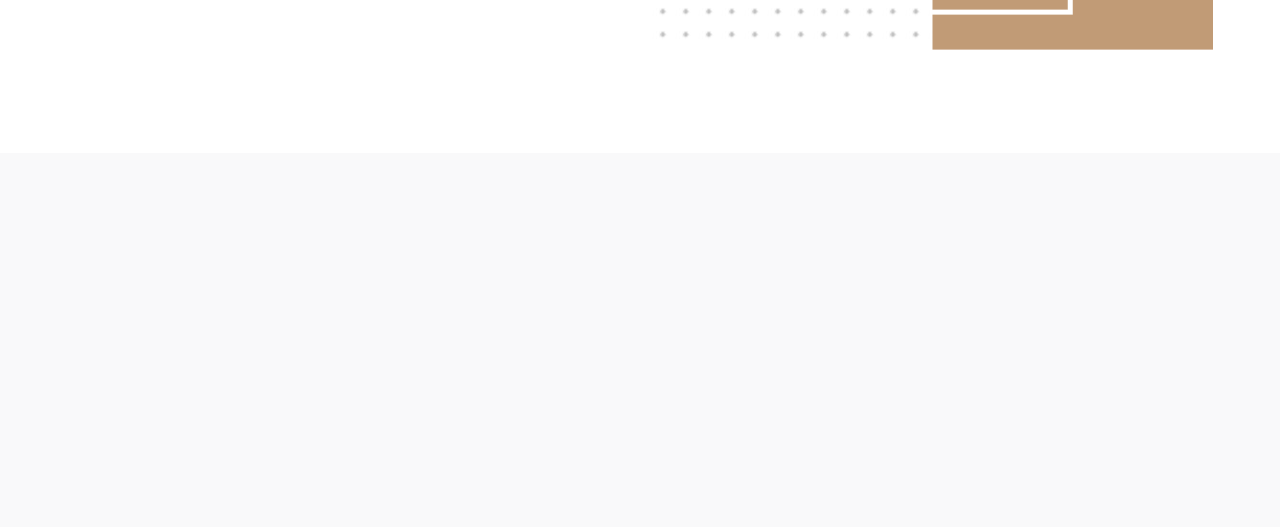
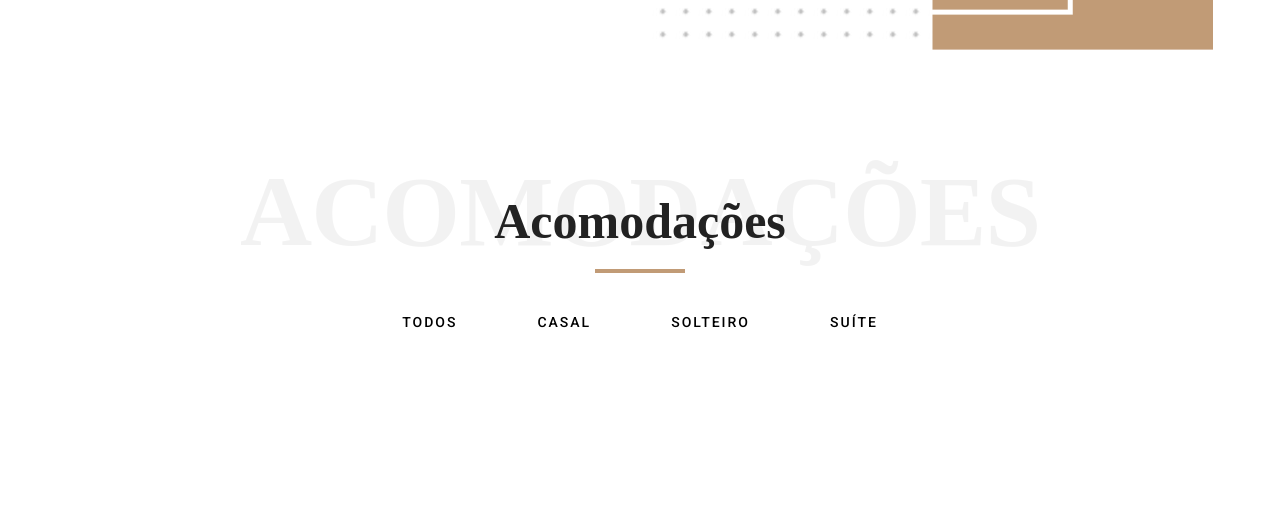
Before and after one commit to Adrianhermes/landing-page-Hotel, a PHP site: page / in a window 1280 px wide. Shown: the part 1847-2374 px from the top of the page. Before the commit the page ends 1897 px from the top, so only its background shows below. Run offline with PHP 8.4, Linux system fonts and the light colour scheme; some libraries are stand-ins or nearby versions.

Commit message:
Inicio da barra de acomodações

```diff
--- a/landing-page-Hotel-main/index.html
+++ b/landing-page-Hotel-main/index.html
@@ -138,6 +138,21 @@
     </div>
   </div>
 
+  <div class="container-acomodacao">
+    <div class="home-acomodacao">
+      <h1 class="text-acomodacao-g">ACOMODAÇÕES</h1>
+      <h3 class="text-acomodacao-p">Acomodações</h3>
+      <div class="barra-acomodacao"></div>
+    </div>
+
+    <div class="menu-home-acomodacao">
+      <ul class="links">
+        <li><a href="#">TODOS</a></li>
+        <li><a href="#">CASAL</a></li>
+        <li><a href="#">SOLTEIRO</a></li>
+        <li><a href="#">SUÍTE</a></li>
+      </ul>
+    </div>
 
   </div>
 </body>
--- a/landing-page-Hotel-main/style.css
+++ b/landing-page-Hotel-main/style.css
@@ -11,7 +11,7 @@ body {
   margin: 0;
   padding: 0;
   background-color: #fff;
-  height: 2000px;
+  height: 3000px;
 }
 
 /* Barra de Cima */
@@ -239,7 +239,7 @@ label {
 
 .container-central {
   padding-top: 100px;
-  position: absolute;
+  position: relative;
   left: 50%;
   width: 100%;
   max-width: 1146px;
@@ -376,5 +376,74 @@ label {
   height: 1px;
   background-color: #fff;
   margin-left: 10px;
+}
+
+.container-acomodacao {
+  margin: 0;
+  padding-top: 100px;
+  position: relative;
+}
+
+.home-acomodacao{
+  position: relative;
+  text-align: center;
+}
+
+.text-acomodacao-g {
+  font-size: 100px;
+  color: rgba(0, 0, 0, 0.05); /* texto bem claro ao fundo */
+  font-weight: bold;
+  text-transform: uppercase;
+  pointer-events: none; /* impede que interfira no clique */
+   letter-spacing: -1px;
+}
+
+.text-acomodacao-p {
+  position: absolute;
+  top: 32%;
+  font-size: 50px;
+  color: #222;
+  font-weight: bold;
+  width: 100%;
+}
+
+.barra-acomodacao {
+  width: 90px;
+  height: 4px;
+  background-color: #C19B76;
+  justify-content: center;
+  margin: 0 auto;
+}
+
+.menu-home-acomodacao{
+  display: flex;
+  justify-content: center;
+  align-items: center;
+  padding-top: 40px;
+}
+
+.links{
+  display: flex;
+  gap: 80px;
+  list-style: none;
 
 }
+
+.links li a{
+  text-decoration: none;
+  color: #222;
+  font-family: Roboto;
+  font-weight: 500;
+  font-size: 14px;
+  cursor: pointer;
+    text-decoration: none;
+  letter-spacing: 2px;
+  font-style: bold;
+  color: black;
+}
+
+
+.links li a:hover {
+  color: #c19b76;
+  transition: 0.8s;
+}
```
Lines whose indentation alone changed are shown as unchanged.
